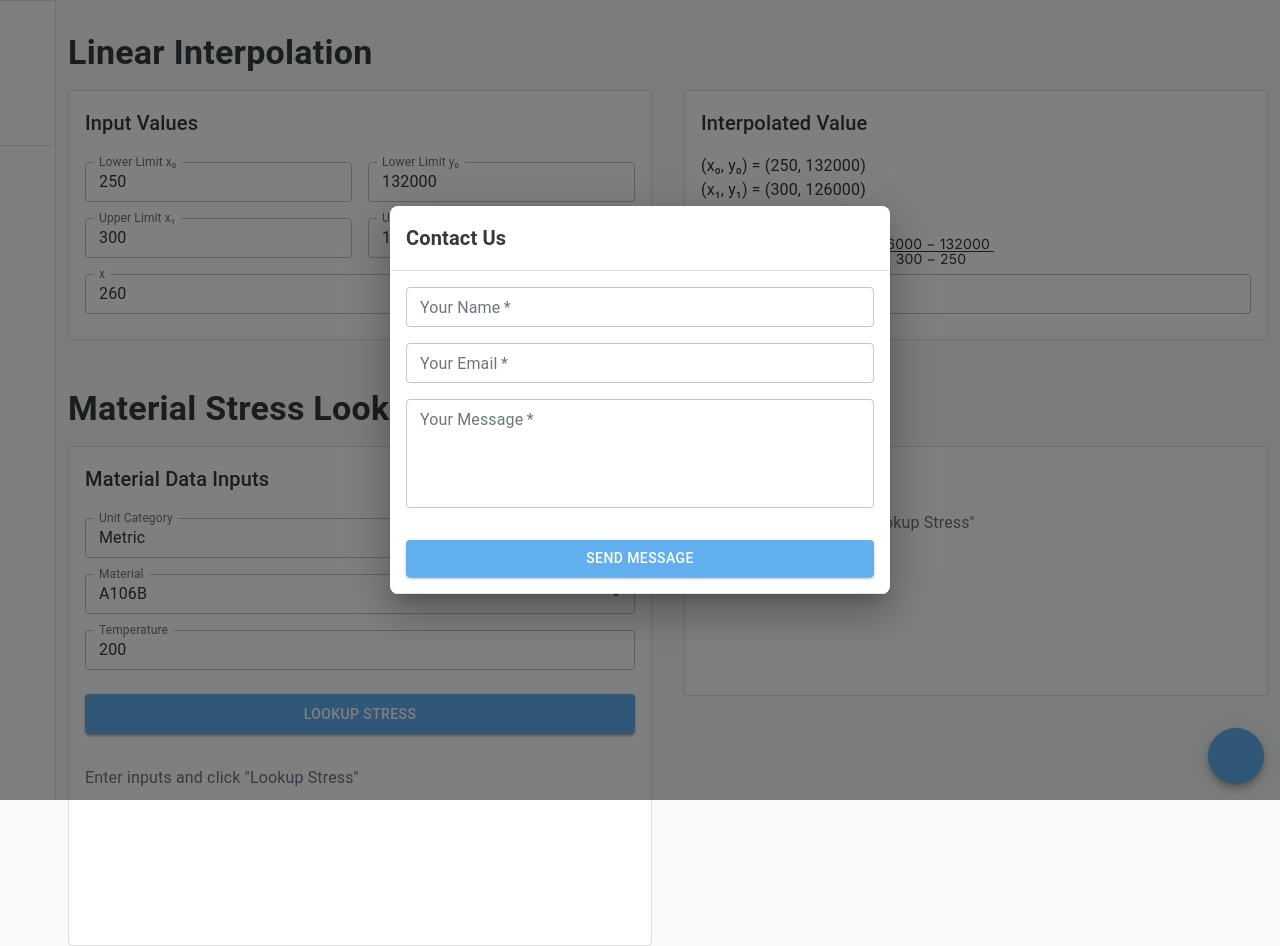
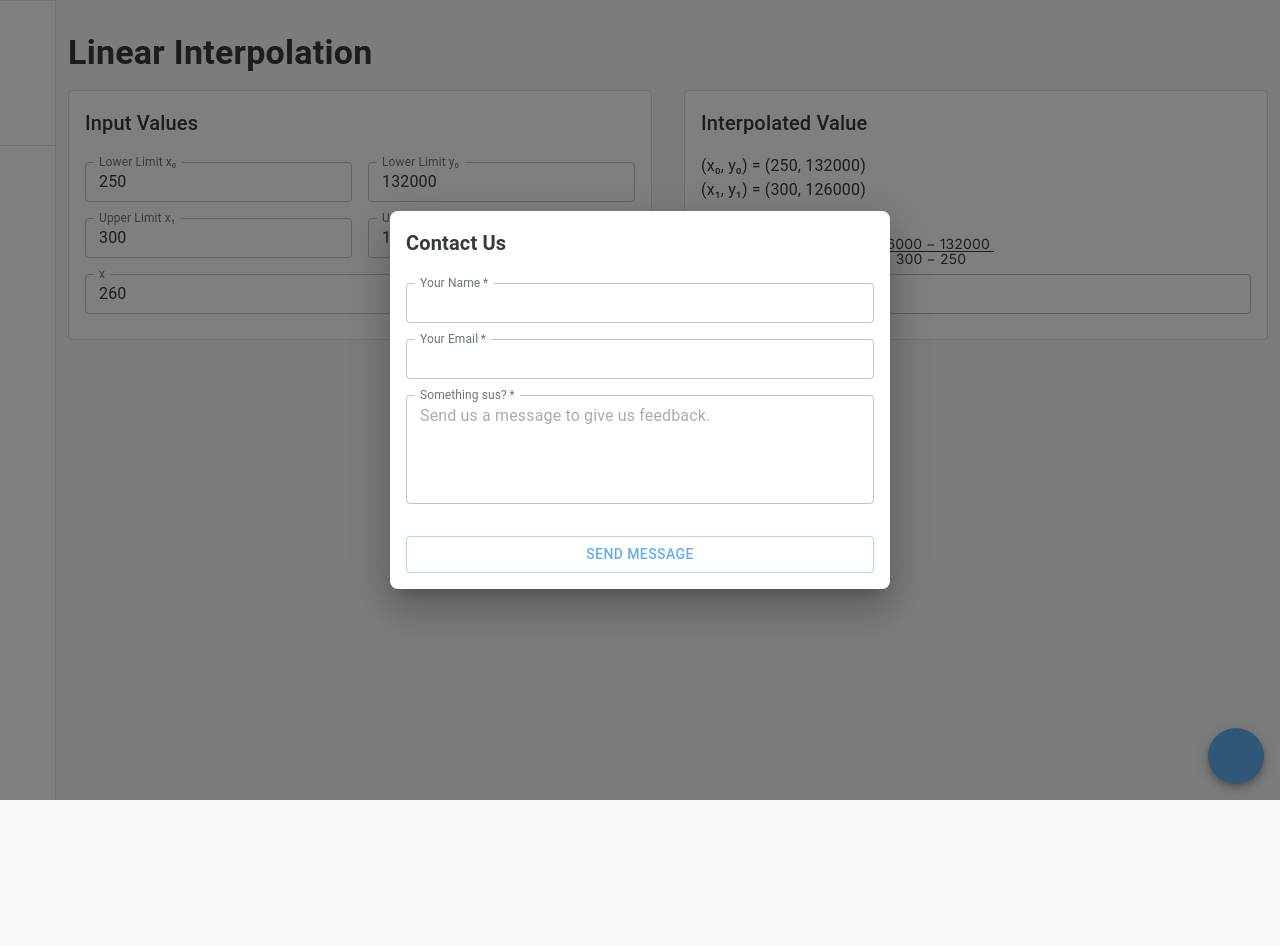
Before and after one commit to snTrinh/sus-piping-calc, a Next.js app: page /interpolation in a window 1280 px wide. Both pictures are taken after a click on the button "contact". After the commit the page ends 800 px from the top, so only its background shows below. Built offline with nearby package versions, Linux system fonts and the light colour scheme; some icons are missing.

Commit message:
Renamed component

```diff
--- a/src/app/interpolation/page.tsx
+++ b/src/app/interpolation/page.tsx
@@ -1,29 +1,17 @@
 "use client";
 
-import { useState, useEffect } from "react";
+import { useState } from "react";
 import {
   Box,
   Typography,
   Container,
-  TextField,
-  MenuItem,
-  Select,
-  FormControl,
-  InputLabel,
-  Button,
-  CardContent,
-  Card,
 } from "@mui/material";
 import InputValuesCard from "./../../components/interpolation/InputValuesCard";
 import InterpolatedValueCard from "./../../components/interpolation/InterpolatedValuesCard";
-
-// Import the new TypeScript utility functions and data
 import { linearInterpolation } from "./../../utils/interpolation";
-import { materialStress } from "./../../utils/materialStress";
-import { materialsData, UnitCategory, MaterialName } from "./../../utils/materialsData";
 
 export default function InterpolationPage() {
-  // --- State for Generic Linear Interpolation ---
+
   const [x0, setX0] = useState(250);
   const [y0, setY0] = useState(132000);
   const [x1, setX1] = useState(300);
@@ -32,38 +20,6 @@ export default function InterpolationPage() {
 
   // Calculate y using the imported linearInterpolation function
   const y = linearInterpolation(x, x0, y0, x1, y1);
-
-  // --- State for Material Stress Lookup ---
-  const [selectedCategory, setSelectedCategory] = useState<UnitCategory>("Metric");
-  const [selectedMaterial, setSelectedMaterial] = useState<MaterialName>("A106B");
-  const [inputTemperature, setInputTemperature] = useState(200); // Default temperature for material lookup
-  const [materialStressResult, setMaterialStressResult] = useState<number | null>(null);
-  const [materialLookupError, setMaterialLookupError] = useState<string | null>(null);
-
-  // Dynamically get available materials for the selected category
-  const availableMaterials = Object.keys(materialsData[selectedCategory].materials) as MaterialName[];
-
-  // Effect to update material dropdown if selected material is not available in new category
-  useEffect(() => {
-    if (!availableMaterials.includes(selectedMaterial)) {
-      setSelectedMaterial(availableMaterials[0] || "A106B"); // Default to first available or A106B
-    }
-  }, [selectedCategory, availableMaterials, selectedMaterial]);
-
-
-  const handleMaterialStressLookup = () => {
-    setMaterialLookupError(null); // Clear previous errors
-    const result = materialStressLookup(
-      selectedCategory,
-      selectedMaterial,
-      inputTemperature
-    );
-
-    if (result === null) {
-      setMaterialLookupError("Could not find stress value for the given inputs. Check console for warnings.");
-    }
-    setMaterialStressResult(result);
-  };
 
   return (
     <Box
@@ -106,139 +62,6 @@ export default function InterpolationPage() {
 
           <InterpolatedValueCard x0={x0} y0={y0} x1={x1} y1={y1} x={x} y={y} />
         </Box>
-
-        {/* --- Material Stress Lookup Section --- */}
-        <Typography variant="h4" fontWeight="bold" align="left" gutterBottom sx={{ mt: 6 }}>
-          Material Stress Lookup
-        </Typography>
-        <Box
-          sx={{
-            display: "flex",
-            flexDirection: { xs: "column", md: "row" },
-            gap: 4,
-            alignItems: "stretch",
-            mt: 2,
-          }}
-        >
-          <Card
-            sx={{
-              flex: 1,
-              minWidth: 450,
-              display: "flex",
-              flexDirection: "column",
-              height: 500,
-              border: "1px solid #ddd",
-            }}
-            elevation={0}
-          >
-            <CardContent sx={{ gap: 2, display: "flex", flexDirection: "column" }}>
-              <Typography variant="h6" gutterBottom>
-                Material Data Inputs
-              </Typography>
-              <FormControl fullWidth size="small">
-                <InputLabel>Unit Category</InputLabel>
-                <Select
-                  value={selectedCategory}
-                  label="Unit Category"
-                  onChange={(e) => setSelectedCategory(e.target.value as UnitCategory)}
-                >
-                  {Object.keys(materialsData).map((cat) => (
-                    <MenuItem key={cat} value={cat}>
-                      {cat}
-                    </MenuItem>
-                  ))}
-                </Select>
-              </FormControl>
-
-              <FormControl fullWidth size="small">
-                <InputLabel>Material</InputLabel>
-                <Select
-                  value={selectedMaterial}
-                  label="Material"
-                  onChange={(e) => setSelectedMaterial(e.target.value as MaterialName)}
-                >
-                  {availableMaterials.map((mat) => (
-                    <MenuItem key={mat} value={mat}>
-                      {mat}
-                    </MenuItem>
-                  ))}
-                </Select>
-              </FormControl>
-
-              <TextField
-                label="Temperature"
-                type="number"
-                fullWidth
-                value={inputTemperature}
-                onChange={(e) => setInputTemperature(Number(e.target.value))}
-                size="small"
-                InputProps={{
-                  inputProps: {
-                    step: "1",
-                  },
-                  sx: {
-                    "& input[type=number]::-webkit-inner-spin-button": {
-                      "-webkit-appearance": "none",
-                    },
-                  },
-                }}
-              />
-              <Button
-                variant="contained"
-                onClick={handleMaterialStressLookup}
-                sx={{ mt: 1, px: 5, py: 1 }}
-              >
-                Lookup Stress
-              </Button>
-              {materialStressResult !== null ? (
-                <Typography variant="h5" color="primary" sx={{ mt: 2 }}>
-                  Stress Value: <strong>{materialStressResult.toFixed(2)}</strong>
-                </Typography>
-              ) : (
-                <Typography variant="body1" color="text.secondary" sx={{ mt: 2 }}>
-                  Enter inputs and click "Lookup Stress"
-                </Typography>
-              )}
-              {materialLookupError && (
-                <Typography variant="body2" color="error" sx={{ mt: 1 }}>
-                  Error: {materialLookupError}
-                </Typography>
-              )}
-            </CardContent>
-          </Card>
-
-          <Card
-            sx={{
-              flex: 1,
-              minWidth: { xs: "auto", md: 450 },
-              display: "flex",
-              flexDirection: "column",
-              height: 250,
-              border: "1px solid #ddd",
-            }}
-            elevation={0}
-          >
-            <CardContent>
-              <Typography variant="h6" gutterBottom>
-                Result
-              </Typography>
-              {materialStressResult !== null ? (
-                <Typography variant="h5" color="primary" sx={{ mt: 2 }}>
-                  Stress Value: <strong>{materialStressResult.toFixed(2)}</strong>
-                </Typography>
-              ) : (
-                <Typography variant="body1" color="text.secondary" sx={{ mt: 2 }}>
-                  Enter inputs and click "Lookup Stress"
-                </Typography>
-              )}
-              {materialLookupError && (
-                <Typography variant="body2" color="error" sx={{ mt: 1 }}>
-                  Error: {materialLookupError}
-                </Typography>
-              )}
-            </CardContent>
-          </Card>
-        </Box>
       </Container>
     </Box>
   );
--- a/src/components/b31_3/multiple/DesignConstants.tsx
+++ b/src/components/b31_3/multiple/DesignConstants.tsx
@@ -1,7 +1,7 @@
 "use client";
 import React from "react";
 import { MenuItem, TextField, Box, Typography } from "@mui/material"; // Import Typography
-import LabeledInput from "../../common/LabeledInputConversion";
+import LabeledInput from "../../common/LabeledInput";
 import { DesignParams, Units } from "@/types/units";
 import { unitConversions } from "@/utils/unitConversions";
 
--- a/src/components/b31_3/multiple/DesignParameters.tsx
+++ b/src/components/b31_3/multiple/DesignParameters.tsx
@@ -1,7 +1,7 @@
 "use client";
 import React from "react";
 import { Box, Typography } from "@mui/material"; // Import Typography
-import LabeledInput from "../../common/LabeledInputConversion";
+import LabeledInput from "../../common/LabeledInput";
 import { DesignParams, Units } from "@/types/units";
 import { unitConversions } from "@/utils/unitConversions";
 
--- a/src/components/common/FloatingActionButton.tsx
+++ b/src/components/common/FloatingActionButton.tsx
@@ -13,17 +13,20 @@ import {
   DialogTitle,
   IconButton,
   Slide,
+  Snackbar,
+  Alert,
 } from "@mui/material";
 import CloseIcon from "@mui/icons-material/Close";
 import EmailIcon from "@mui/icons-material/Email";
 import { TransitionProps } from "@mui/material/transitions";
+import LabeledInput from "./LabeledInput";
 
 // Define a transition for the dialog to slide up
 const Transition = React.forwardRef(function Transition(
   props: TransitionProps & {
     children: React.ReactElement<any, any>;
   },
-  ref: React.Ref<unknown>,
+  ref: React.Ref<unknown>
 ) {
   return <Slide direction="up" ref={ref} {...props} />;
 });
@@ -36,10 +39,13 @@ export default function FloatingActionButton() {
   const [loading, setLoading] = useState(false);
   const [snackbarOpen, setSnackbarOpen] = useState(false);
   const [snackbarMessage, setSnackbarMessage] = useState("");
-  const [snackbarSeverity, setSnackbarSeverity] = useState<"success" | "error">("success");
+  const [snackbarSeverity, setSnackbarSeverity] = useState<"success" | "error">(
+    "success"
+  );
   const [dialogOpen, setDialogOpen] = useState(false); // State to control dialog visibility
 
-  const VERCEL_API_ENDPOINT = "https://email-sender-backend-indol.vercel.app/api/send-email";
+  const VERCEL_API_ENDPOINT =
+    "https://email-sender-backend-indol.vercel.app/api/send-email";
 
   const handleSubmit = async (event: React.FormEvent) => {
     event.preventDefault(); // Prevent default form submission
@@ -56,9 +62,9 @@ export default function FloatingActionButton() {
 
     try {
       const response = await fetch(VERCEL_API_ENDPOINT, {
-        method: 'POST',
+        method: "POST",
         headers: {
-          'Content-Type': 'application/json',
+          "Content-Type": "application/json",
         },
         body: JSON.stringify({ name, email, message }),
       });
@@ -72,7 +78,9 @@ export default function FloatingActionButton() {
         setDialogOpen(false); // Close dialog on success
       } else {
         const errorData = await response.json();
-        setSnackbarMessage(`Failed to send message: ${errorData.error || response.statusText}`);
+        setSnackbarMessage(
+          `Failed to send message: ${errorData.error || response.statusText}`
+        );
         setSnackbarSeverity("error");
       }
     } catch (error) {
@@ -85,8 +93,11 @@ export default function FloatingActionButton() {
     }
   };
 
-  const handleSnackbarClose = (event?: React.SyntheticEvent | Event, reason?: string) => {
-    if (reason === 'clickaway') {
+  const handleSnackbarClose = (
+    event?: React.SyntheticEvent | Event,
+    reason?: string
+  ) => {
+    if (reason === "clickaway") {
       return;
     }
     setSnackbarOpen(false);
@@ -129,9 +140,9 @@ export default function FloatingActionButton() {
         PaperProps={{
           sx: {
             borderRadius: 2, // Apply border radius to the dialog paper
-            minWidth: { xs: '90%', sm: '400px', md: '500px' }, // Responsive width
-            maxWidth: '500px', // Max width for the dialog
-          }
+            minWidth: { xs: "90%", sm: "400px", md: "500px" }, // Responsive width
+            maxWidth: "500px", // Max width for the dialog
+          },
         }}
       >
         <DialogTitle id="contact-form-dialog-title" sx={{ m: 0, p: 2 }}>
@@ -142,7 +153,7 @@ export default function FloatingActionButton() {
             aria-label="close"
             onClick={handleCloseDialog}
             sx={{
-              position: 'absolute',
+              position: "absolute",
               right: 8,
               top: 8,
               color: (theme) => theme.palette.grey[500],
@@ -151,18 +162,20 @@ export default function FloatingActionButton() {
             <CloseIcon />
           </IconButton>
         </DialogTitle>
-        <DialogContent dividers sx={{ p: 2 }}>
+        <DialogContent sx={{ p: 2 }}>
           <form onSubmit={handleSubmit}>
-            <Box
-              sx={{ display: "flex", flexDirection: "column", gap: 2 }}
-            >
-              <TextField
+            <Box sx={{ display: "flex", flexDirection: "column", gap: 2, pt: 1 }}>
+             <TextField
                 label="Your Name"
                 fullWidth
                 value={name}
                 onChange={(e) => setName(e.target.value)}
                 size="small"
                 required
+
+                InputLabelProps={{
+                  shrink: true, // This makes the label always appear on top
+                }}
               />
               <TextField
                 label="Your Email"
@@ -172,21 +185,27 @@ export default function FloatingActionButton() {
                 onChange={(e) => setEmail(e.target.value)}
                 size="small"
                 required
+                InputLabelProps={{
+                  shrink: true, // This makes the label always appear on top
+                }}
               />
               <TextField
-                label="Your Message"
+                label="Something sus?"
                 fullWidth
                 multiline
                 rows={4}
-                placeholder="Something sus? Send us a message to give us feedback"
+                placeholder="Send us a message to give us feedback."
                 value={message}
                 onChange={(e) => setMessage(e.target.value)}
                 size="small"
                 required
+                InputLabelProps={{
+                  shrink: true, // This makes the label always appear on top
+                }}
               />
               <Button
                 type="submit"
-                variant="contained"
+                variant="outlined"
                 disabled={loading}
                 sx={{ mt: 2 }}
               >
@@ -196,6 +215,20 @@ export default function FloatingActionButton() {
           </form>
         </DialogContent>
       </Dialog>
+      <Snackbar
+        open={snackbarOpen}
+        autoHideDuration={6000}
+        onClose={handleSnackbarClose}
+        anchorOrigin={{ vertical: "bottom", horizontal: "center" }}
+      >
+        <Alert
+          onClose={handleSnackbarClose}
+          severity={snackbarSeverity}
+          sx={{ width: "100%" }}
+        >
+          {snackbarMessage}
+        </Alert>
+      </Snackbar>
     </>
   );
 }
--- a/src/components/common/LabeledInputConversion.tsx
+++ b/src/components/common/LabeledInput.tsx
@@ -18,7 +18,7 @@ type LabeledInputProps = {
   percentage?: boolean;
 };
 
-export default function LabeledInputConversion({
+export default function LabeledInput({
   label,
   symbol,
   unit,
--- a/src/data/materialsData.js
+++ b/src/data/materialsData.js
@@ -13,7 +13,7 @@ export const materialsData = {
     },
     Imperial: {
       label: "Up to 100",
-      columns: [100, 200, 300, 43500, 500, 600, 650, 700, 750, 800, 850, 900, 950, 1000, 1050, 1100],
+      columns: [100, 200, 300, 400, 500, 600, 650, 700, 750, 800, 850, 900, 950, 1000, 1050, 1100],
       materials: {
         A106B: [20000, 20000, 20000, 19900, 19000, 17900, 17300, 16700, 13900, 11400, 8700, 5900, 4000, 2500, 1600, 1000],
         A3336: [20000, 20000, 20000, 19900, 19000, 17900, 17300, 16700, 13900, 11400, 8700, 5900, 4000, 2500, 1600, 1000],
```
Also changed, not shown: src/components/b31_3/single/DesignParameters.tsx (+9 -5 lines).
